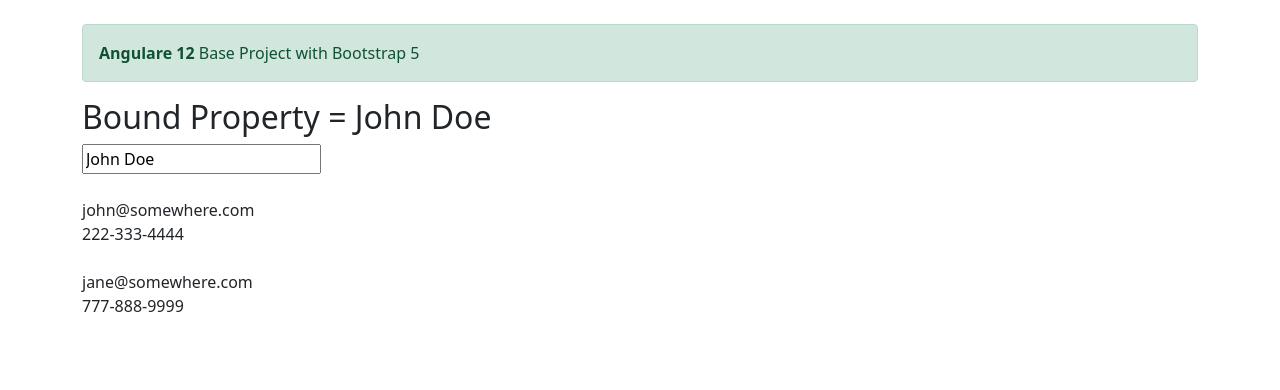
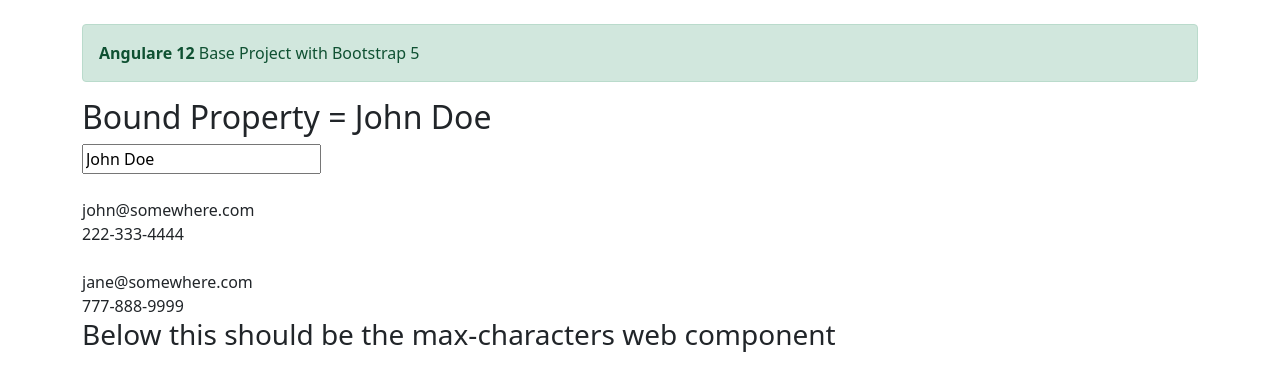
Before and after one commit to BlueRoseStory/ang12base, an Angular app: page / in a window 1280 px wide. Shown: the top 390 px of the page. Built offline with nearby package versions, Linux system fonts and the light colour scheme.

Commit message:
2 files modified

```diff
--- a/package.json
+++ b/package.json
@@ -20,7 +20,7 @@
     "@types/node": "12.20.47",
     "bootstrap": "5.1.3",
     "rxjs": "6.6.7",
-    "sbrooks-web-component": "^1.0.18",
+    "sbrooks-web-component": "^1.0.19",
     "tslib": "2.3.1",
     "zone.js": "0.11.5"
   },
--- a/src/app/app.component.html
+++ b/src/app/app.component.html
@@ -28,5 +28,6 @@
     <div slot="phone">777-888-9999</div>
   </user-card>
 
+  <h3>Below this should be the max-characters web component</h3>
   <max-characters text="sweet, dude"></max-characters>
 </div>
```
